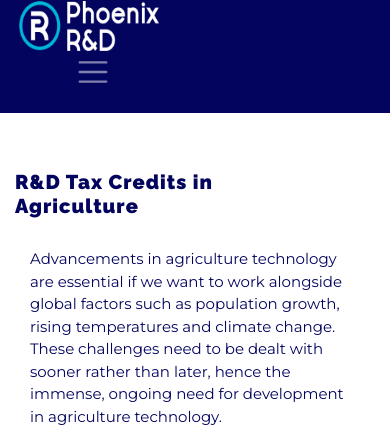
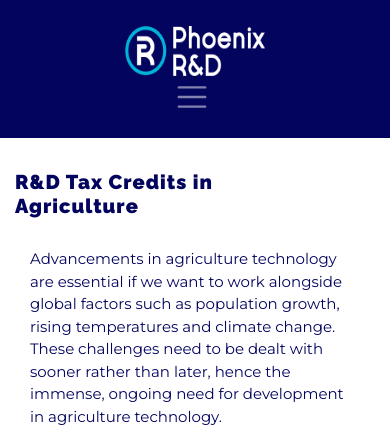
Before and after one commit to imposglobal/pheonixrnd, a CodeIgniter app: page /pheonixrnd/index.php/home/agriculture in a window 390 px wide. Shown: the top 425 px of the page. Run offline with CodeIgniter, Linux system fonts and the light colour scheme; some libraries are stand-ins or nearby versions.

Commit message:
Update media-style.css

```diff
--- a/assets/CSS/media-style.css
+++ b/assets/CSS/media-style.css
@@ -2,10 +2,6 @@ body, html { overflow-x:hidden; }
 /*=======================================================Mobile===========================================*/
 @media only screen and (max-width: 480px) {
 /*===========================Navbar=======================    */
-header#site-header {
-    padding: 0px !important;
-    display: flex;
-}
 .ul-padding {
     padding-left: 0;
 }
```
